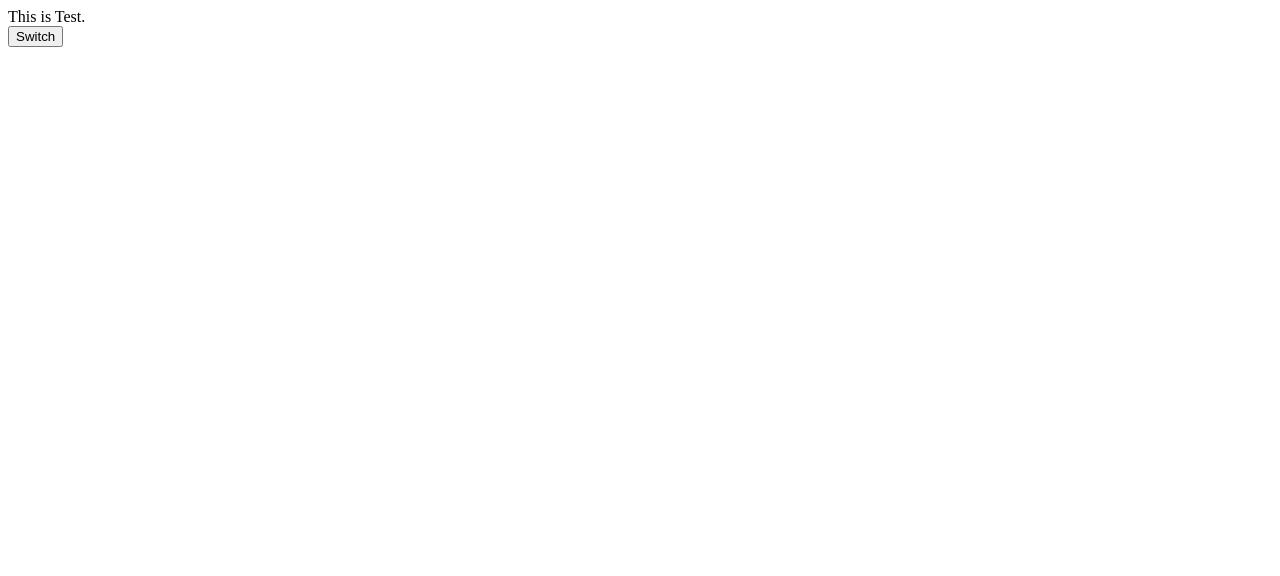
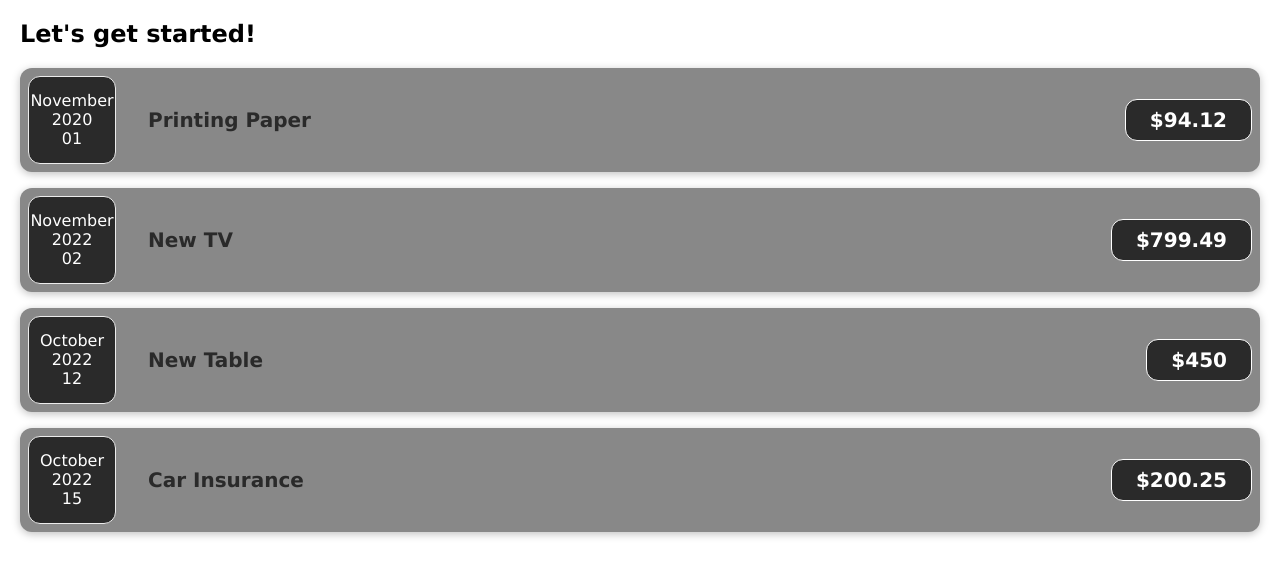
Before and after one commit to livvv0203/react-hooks-learning, a React (Create React App) app: page / in a window 1280 px wide. Shown: the top 576 px of the page. Built offline with nearby package versions, Linux system fonts and the light colour scheme.

Commit message:
Expenses Card Demo

```diff
--- a/src/013-useEffectClearEffect.js
+++ b/src/013-useEffectClearEffect.js
@@ -14,7 +14,7 @@ function Test() {
 
     return (
         <div>This is Test.</div>
-    )
+    );
 }
 
 export default function App() {
--- /dev/null
+++ b/src/015-functions-props.js
@@ -0,0 +1,58 @@
+import ExpenseItem from "./Components/ExpenseItem";
+
+function App() {
+  const expenses = [
+    {
+      id: "e1",
+      title: "Printing Paper",
+      amount: 94.12,
+      date: new Date(2020, 10, 1),
+    },
+    {
+      id: "e2",
+      title: "New TV",
+      amount: 799.49,
+      date: new Date(2022, 10, 2),
+    },
+    {
+      id: "e3",
+      title: "New Table",
+      amount: 450,
+      date: new Date(2022, 9, 12),
+    },
+    {
+      id: "e4",
+      title: "Car Insurance",
+      amount: 200.25,
+      date: new Date(2022, 9, 15),
+    },
+  ];
+
+  return (
+    <div>
+      <h2>Let's get started!</h2>
+      <ExpenseItem
+        title={expenses[0].title}
+        amount={expenses[0].amount}
+        date={expenses[0].date}
+      ></ExpenseItem>
+      <ExpenseItem
+        title={expenses[1].title}
+        amount={expenses[1].amount}
+        date={expenses[1].date}
+      ></ExpenseItem>
+      <ExpenseItem
+        title={expenses[2].title}
+        amount={expenses[2].amount}
+        date={expenses[2].date}
+      ></ExpenseItem>
+      <ExpenseItem
+        title={expenses[3].title}
+        amount={expenses[3].amount}
+        date={expenses[3].date}
+      ></ExpenseItem>
+    </div>
+  );
+}
+
+export default App;
--- /dev/null
+++ b/src/Components/ExpenseDate.css
@@ -0,0 +1,12 @@
+.expense-date {
+    display: flex;
+    flex-direction: column;
+    width: 5.5rem;
+    height: 5.5rem;
+    border: 1px solid #ececec;
+    background-color: #2a2a2a;
+    color: white;
+    border-radius: 12px;
+    align-items: center;
+    justify-content: center;
+}
--- /dev/null
+++ b/src/Components/ExpenseDate.js
@@ -0,0 +1,18 @@
+import './ExpenseDate.css';
+
+const ExpenseDate = (props) => {
+
+    const month = props.date.toLocaleString('en-US', { month: 'long' });
+    const year = props.date.getFullYear();
+    const day = props.date.toLocaleString('en-US', { day: '2-digit' });
+
+    return (
+        <div className='expense-date'>
+            <div className='expense-date__month'>{ month }</div>
+            <div className='expense-date__year'>{ year }</div>
+            <div className='expense-date__day'>{ day }</div>
+        </div>
+    );
+}
+
+export default ExpenseDate;
--- /dev/null
+++ b/src/Components/ExpenseItem.css
@@ -0,0 +1,56 @@
+.expense-item {
+    display: flex;
+    justify-content: space-between;
+    align-items: center;
+    box-shadow: 0 2px 8px rgba(0, 0, 0, 0.25);
+    background-color: #888888;
+    padding: 0.5rem;
+    margin: 1rem 0;
+    border-radius: 12px;
+}
+
+.expense-item__description {
+    display: flex;
+    flex-direction: column;
+    gap: 1rem;
+    align-items: flex-end;
+    flex-flow: column-reverse;
+    justify-content: flex-start;
+    flex: 1;
+    padding-left: 2rem;
+}
+
+.expense-item h2 {
+    color: #2a2a2a;
+    font-size: 1rem;
+    flex: 1;
+    margin: 0 1 rem;
+}
+
+.expense-item__price {
+    font-size: 1rem;
+    font-weight: bold;
+    color: white;
+    background-color: #2a2a2a;
+    border: 1px solid white;
+    padding: 0.5rem;
+    border-radius: 12px;
+}
+
+@media (min-width: 580px) {
+    .expense-item__description {
+        flex-direction: row;
+        align-items: center;
+        justify-content: flex-start;
+        flex: 1;
+    }
+
+    .expense-item__description h2 {
+        font-size: 1.25rem;
+    }
+
+    .expense-item__price {
+        font-size: 1.25rem;
+        padding: 0.5rem 1.5rem;
+    }
+}
--- /dev/null
+++ b/src/Components/ExpenseItem.js
@@ -0,0 +1,17 @@
+import './ExpenseItem.css';
+import ExpenseDate from './ExpenseDate';
+
+function ExpenseItem(props) {
+
+  return (
+    <div className="expense-item">
+        <ExpenseDate date={props.date}/>
+        <div className="expense-item__description">
+            <h2>{props.title}</h2>
+            <div className="expense-item__price">${props.amount}</div>
+        </div>
+    </div>
+  );
+}
+
+export default ExpenseItem;
--- /dev/null
+++ b/src/index.css
@@ -0,0 +1,13 @@
+* {
+    box-sizing: border-box;
+}
+
+html {
+    font-family: 'Lucida Sans', 'Lucida Sans Regular', 'Lucida Grande', 'Lucida Sans Unicode', Geneva, Verdana, sans-serif;
+}
+
+body {
+    margin: 20px;
+    background-color: 3f3f3f;
+
+}
--- a/src/index.js
+++ b/src/index.js
@@ -1,6 +1,7 @@
 import React from 'react';
 import ReactDOM from 'react-dom/client';
-import App from './013-useEffectClearEffect';
+import App from './015-functions-props';
+import './index.css';
 
 const root = ReactDOM.createRoot(document.getElementById('root'));
 
```
Also changed, not shown: src/012-useStateWithProps.js (+4 -4 lines), src/014-useEffectRequestData.js (added, +24 -0 lines).
